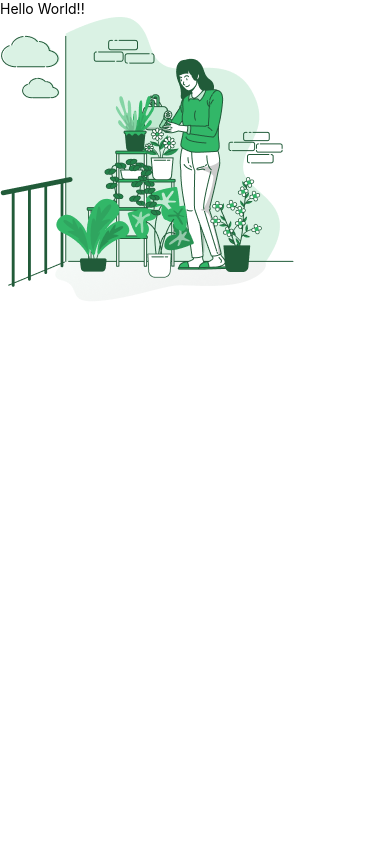
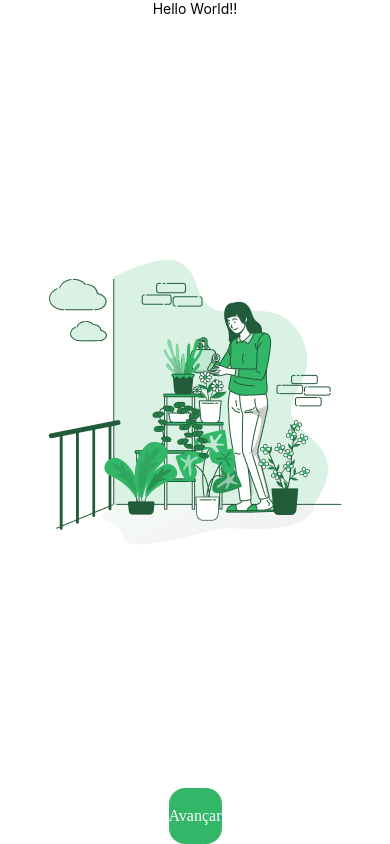
Before and after one commit to EdilsonFilho/plantmanager, a React Native app: screen / in a window 390 px wide. Built offline with nearby package versions, Linux system fonts and the light colour scheme.

Commit message:
Created button component and created styles folder

```diff
--- /dev/null
+++ b/src/components/Button.tsx
@@ -0,0 +1,38 @@
+import React from "react";
+
+import {
+  Text,
+  TouchableOpacity,
+  TouchableOpacityProps,
+  StyleSheet,
+} from "react-native";
+
+import colors from "../styles/colors";
+import fonts from "../styles/fonts";
+
+interface ButtonProps extends TouchableOpacityProps {
+  title: string;
+}
+
+export function Button({ title, ...rest }: ButtonProps) {
+  return (
+    <TouchableOpacity style={styles.button} activeOpacity={0.7} {...rest}>
+      <Text style={styles.buttonText}>{title}</Text>
+    </TouchableOpacity>
+  );
+}
+
+const styles = StyleSheet.create({
+  button: {
+    backgroundColor: colors.green,
+    height: 56,
+    borderRadius: 16,
+    justifyContent: "center",
+    alignItems: "center",
+  },
+  buttonText: {
+    fontSize: 16,
+    color: colors.white,
+    fontFamily: fonts.heading,
+  },
+});
--- a/src/pages/Welcome.tsx
+++ b/src/pages/Welcome.tsx
@@ -1,16 +1,30 @@
 import React from "react";
-import { View, Text, Image } from "react-native";
+import { SafeAreaView, Text, Image , TouchableOpacity, StyleSheet} from "react-native";
 
 import wateringImg from '../assets/watering.png';
+import colors from "../styles/colors";
+import { Button } from "../components/Button";
 
 export function Welcome(){
     return(
-        <View>
+        <SafeAreaView style={styles.container}>
             <Text>
                 Hello World!!
             </Text>
             <Image source={wateringImg} />
-        </View>
+
+            <Button title="Avançar" />
+        </SafeAreaView>
+
+
     )
 
 }
+
+const styles = StyleSheet.create({
+    container:{
+        flex:1,
+        alignItems: 'center',
+        justifyContent: 'space-between'
+    }
+})
--- /dev/null
+++ b/src/styles/colors.ts
@@ -0,0 +1,19 @@
+export default {
+  green: '#32B768',
+  green_dark: '#2B7A4B',
+  green_light: '#DAF2E4',
+
+  heading: '#52665A',
+  body_dark: '#738078',
+  body_light: '#AAB2AD',
+
+  background: '#FFFFFF',
+  shape: '#F0F0F0',
+  white: '#FFFFFF',
+  gray: '#CFCFCF',
+
+  blue: '#3D7199',
+  blue_light: '#EBF6FF',
+
+  red: '#E83F5B',
+};
--- /dev/null
+++ b/src/styles/fonts.ts
@@ -0,0 +1,5 @@
+export default {
+  heading: "Jost_600SemiBold",
+  text: "Jost_400Regular",
+  complement: "Jost_400Regular",
+};
```
